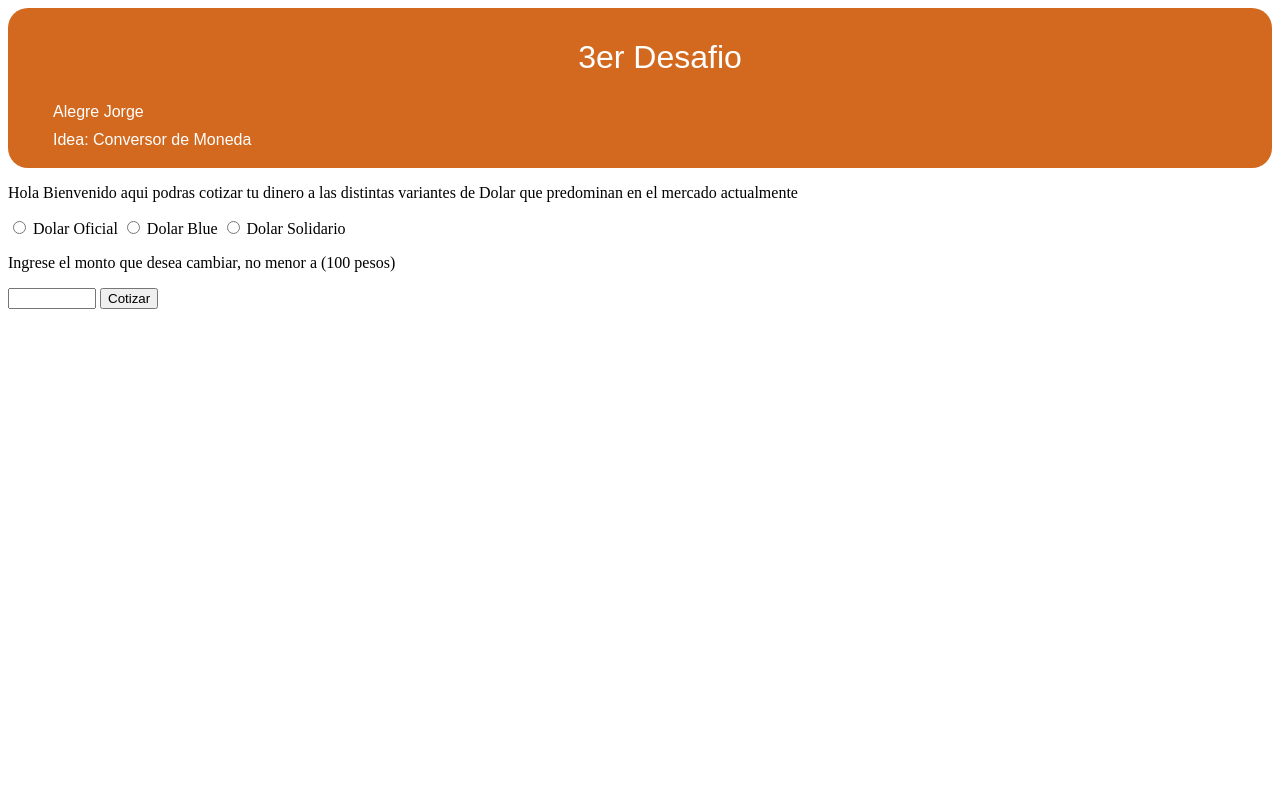
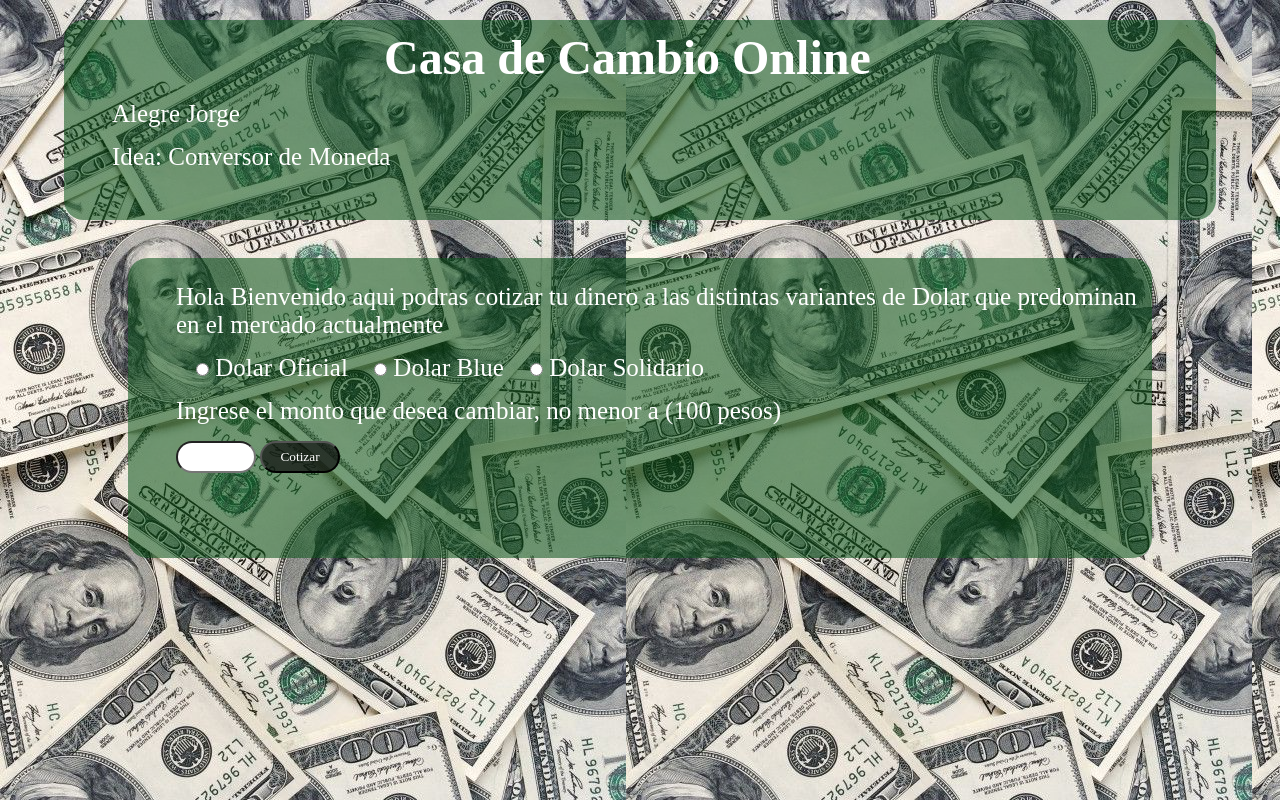
Before and after one commit to Ge01ge/conversor_alegreJorge.github.io, a plain HTML site: page index.html in a window 1280 px wide. Drawn offline with Linux system fonts and the light colour scheme.

Commit message:
correccion

```diff
--- a/event.js
+++ b/event.js
@@ -10,9 +10,9 @@
 // console.log(cotiz)
 
 
-let x = parseFloat(document.querySelector('#pesos').Value);
-console.log(x)
-// aca me tirar el erro NaN, calculo que por eso mismo no me tomas los if
+let x = parseFloat(document.querySelector('#pesos'));
+// console.log(x)
+// // aca me tirar el erro NaN, calculo que por eso mismo no me tomas los if
 
 resultado = 0;
 oficial = 145;
@@ -20,16 +20,19 @@ blue = 290;
 solidario = 279;
 
 function convertir(){
+    let x = parseFloat(document.querySelector('#pesos').value);
+    if(document.querySelector('#uno').checked){
 
-    if(document.querySelector('#uno').Checked){
             resultado = x / oficial;
-            alert(`el cambio de "${x} + pesos" a dolares es: ${resultado.toFixed(2)} Dolares "solidario"`);
+            alert(`el cambio de "${x} + pesos" a dolares es: ${resultado.toFixed(2)} Dolares "Ofical"`);
 
-    } else if(document.querySelector('#dos').Checked) {
+    } else if(document.querySelector('#dos').checked) {
+
             resultado = x / blue;
             alert(`el cambio de "${x} + pesos" a dolares es: ${resultado.toFixed(2)} Dolares "Blue"`);
 
-    } else if(document.querySelector('#tres').Checked){
+    } else if(document.querySelector('#tres').checked){
+
             resultado = x / solidario;
             alert(`el cambio de "${x} + pesos" a dolares es: ${resultado.toFixed(2)} Dolares "solidario"`);
     }else {
--- a/index.html
+++ b/index.html
@@ -8,27 +8,29 @@
     <link rel="stylesheet" href="style.css">
 </head>
 <body>
-    <div class="titulo">
-        <ul> <h1> 3er Desafio</h1>
-            <li class="p"> Alegre Jorge</li>
-            <li class="p"> Idea: Conversor de Moneda   </li>
-        </ul>
+    <div class="titulo" style="color: white;">
+        <h1> Casa de Cambio Online</h1>
+        <p class="p"> Alegre Jorge</p>
+        <p class="p"> Idea: Conversor de Moneda   </p>
+    </div> <br>
+
+    <div class="form">
+        <form class="formulario" action="">
+            <p class="p">Hola Bienvenido aqui podras cotizar tu dinero a las distintas variantes de Dolar que predominan en el mercado actualmente</p>
+
+            <div class="p">
+                <input type="radio" name="cambio" id="uno" style="margin-left:20px;"> Dolar Oficial
+                <input type="radio" name="cambio" id="dos" style="margin-left:20px;"> Dolar Blue
+                <input type="radio" name="cambio" id="tres" style="margin-left:20px;"> Dolar Solidario
+            </div>
+
+            <p class="p">Ingrese el monto que desea cambiar, no menor a (100 pesos)</p>
+
+            <input type="number" id="pesos" min="100" max="100000" style="height: 2rem; margin-left:3rem; margin-top: 1rem; border-radius: 20px;">
+            <input type="button" id="cotizador" value="Cotizar" onclick="convertir()" style="width: 80px; height: 2rem; border-radius: 30px; color: white; background-color: rgba(14, 13, 13, 0.708);">
+
+        </form>
     </div>
-
-    <form class="formulario" action="">
-        <p>Hola Bienvenido aqui podras cotizar tu dinero a las distintas variantes de Dolar que predominan en el mercado actualmente</p>
-
-        <input type="radio" id="uno"> Dolar Oficial
-        <input type="radio" id="dos"> Dolar Blue
-        <input type="radio" id="tres"> Dolar Solidario
-
-        <p>Ingrese el monto que desea cambiar, no menor a (100 pesos)</p>
-
-        <input type="number" id="pesos" min="100" max="100000">
-        <input type="button" id="cotizador" value="Cotizar" onclick="convertir()">
-
-    </form>
-
 
     <script src="./event.js"></script>
 </body>
--- a/style.css
+++ b/style.css
@@ -1,23 +1,48 @@
+*{
+    margin: 0;
+    padding: 0;
+    font-family: 'Times New Roman', Times, serif;
+    box-sizing: border-box;
+}
+
+body{
+    background-image: url("./fondo-dolar.jpg");
+    background-size:auto;
+    position:relative;
+}
+
 .titulo{
-    width: 100%;
-    height: 150px;
-    background-color: chocolate;
-    margin-right: 20px;
+    width: 90%;
+    height: 200px;
+    background-color: rgba(10, 84, 26, 0.555);
+    margin: 20px auto;
     padding-top: 10px;
     border-radius: 20px;
 }
 
-li{
+/* li{
     list-style: none;
+} */
+
+h1{
+    font-size: 3rem;
+    color: rgb(255, 255, 255);
+    padding: 0 25vw;
 }
 
-h1{
-    font: 2em sans-serif;
-    color: white;
-    text-align: center;
+.p{
+    font-size: 25px;
+    padding-left:3rem;
+    color: rgb(255, 255, 255);
+    padding-top: 15px;
 }
-.p{
-    font: 1em sans-serif;
-    color: white;
-    padding: 5px;
+
+.form{
+    width: 80%;
+    height: 300px;
+    background-color:  rgba(10, 84, 26, 0.555);
+    margin: 0 auto;
+    padding-top: 10px;
+    border-radius: 20px;
+    justify-content: center;
 }
```
Also changed, not shown: fondo-dolar.jpg (added).
